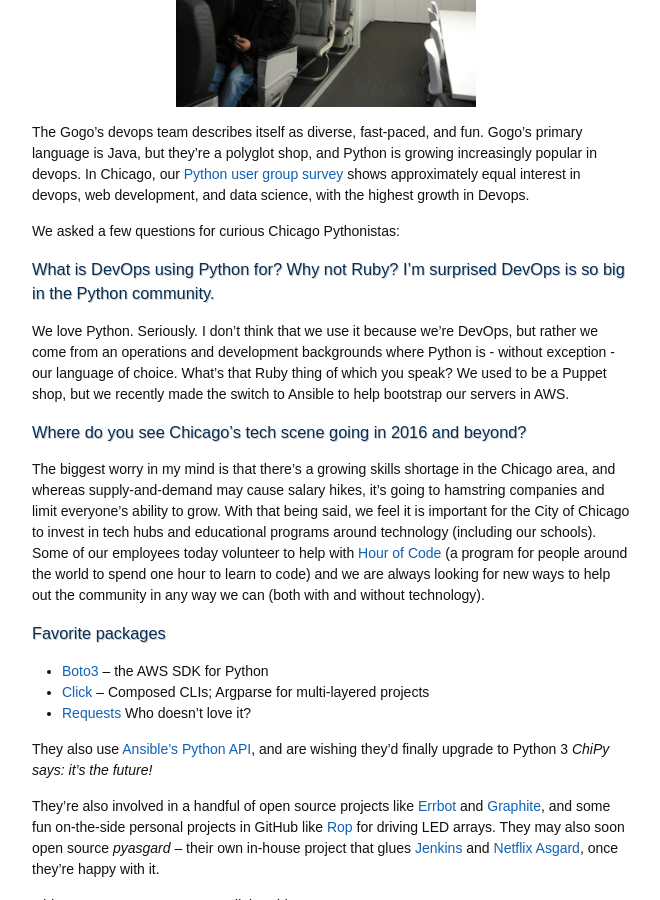
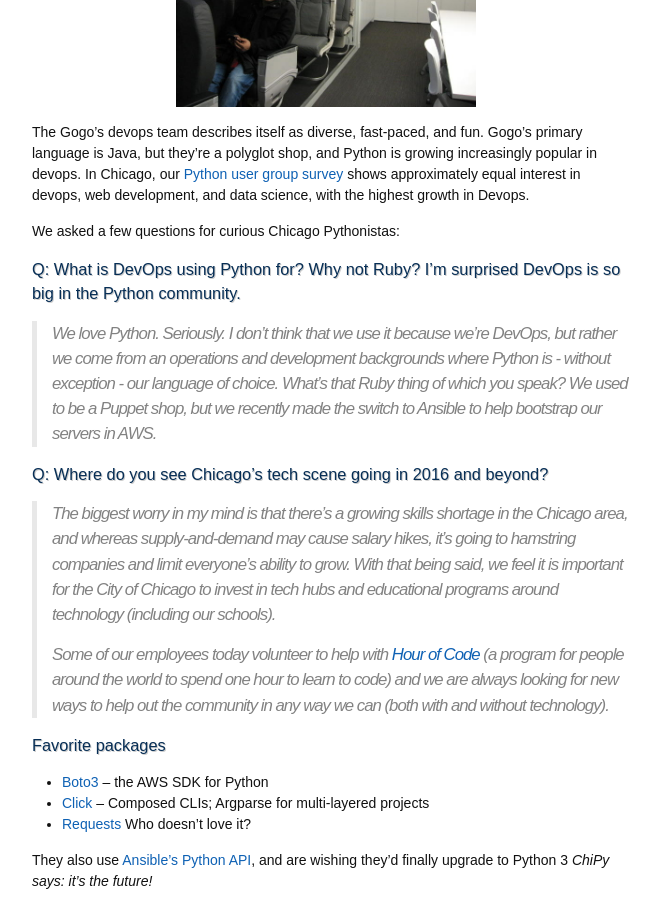
Before and after one commit to tanyaschlusser/tmp, a Jekyll site: the page built from python-shops/_posts/2016-01-03-Gogo.markdown, in a window 1280 px wide and 900 px high, scrolled down 913 px. Shown: the whole window, without its empty margins (308-968 px from the left). Built offline with Jekyll 4.4.1, drawn with Linux system fonts in a browser that asks for light colours.

Commit message:
add blockquotes

```diff
--- a/python-shops/_posts/2016-01-03-Gogo.markdown
+++ b/python-shops/_posts/2016-01-03-Gogo.markdown
@@ -53,15 +53,16 @@ and data science, with the highest growth in Devops.
 We asked a few questions for curious Chicago Pythonistas:
 
 
-### What is DevOps using Python for? Why not Ruby? I'm surprised DevOps is so big in the Python community.
+### Q: What is DevOps using Python for? Why not Ruby? I'm surprised DevOps is so big in the Python community.
 
-We love Python. Seriously. I don't think that we use it because we're DevOps, but rather we come from an operations and development backgrounds where Python is - without exception - our language of choice. What's that Ruby thing of which you speak? We used to be a Puppet shop, but we recently made the switch to Ansible to help bootstrap our servers in AWS.
+> We love Python. Seriously. I don't think that we use it because we're DevOps, but rather we come from an operations and development backgrounds where Python is - without exception - our language of choice. What's that Ruby thing of which you speak? We used to be a Puppet shop, but we recently made the switch to Ansible to help bootstrap our servers in AWS.
 
 
-### Where do you see Chicago's tech scene going in 2016 and beyond?
+### Q: Where do you see Chicago's tech scene going in 2016 and beyond?
 
-The biggest worry in my mind is that there's a growing skills shortage in the Chicago area, and whereas supply-and-demand may cause salary hikes, it's going to hamstring companies and limit everyone's ability to grow. With that being said, we feel it is important for the City of Chicago to invest in tech hubs and educational programs around technology (including our schools). Some of our employees today volunteer to help with [Hour of Code](http://www.code.org) (a program for people around the world to spend one hour to learn to code) and we are always looking for new ways to help out the community in any way we can (both with and without technology).
-
+> The biggest worry in my mind is that there's a growing skills shortage in the Chicago area, and whereas supply-and-demand may cause salary hikes, it's going to hamstring companies and limit everyone's ability to grow. With that being said, we feel it is important for the City of Chicago to invest in tech hubs and educational programs around technology (including our schools).
+>
+> Some of our employees today volunteer to help with [Hour of Code](http://www.code.org) (a program for people around the world to spend one hour to learn to code) and we are always looking for new ways to help out the community in any way we can (both with and without technology).
 
 
 ### Favorite packages
```
